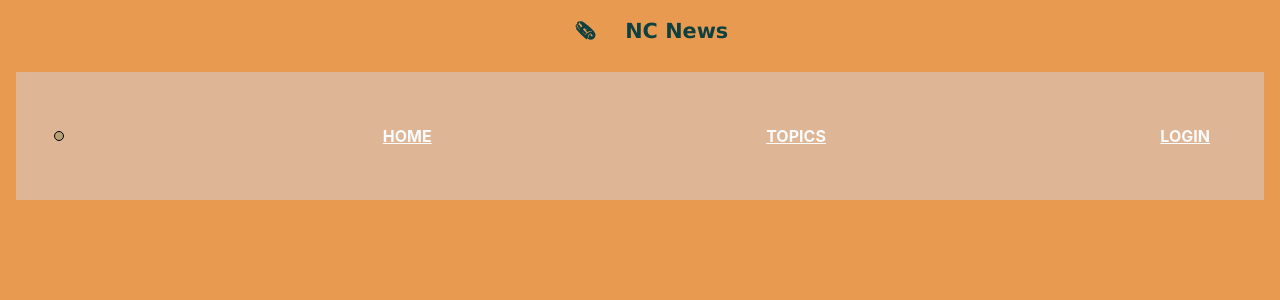
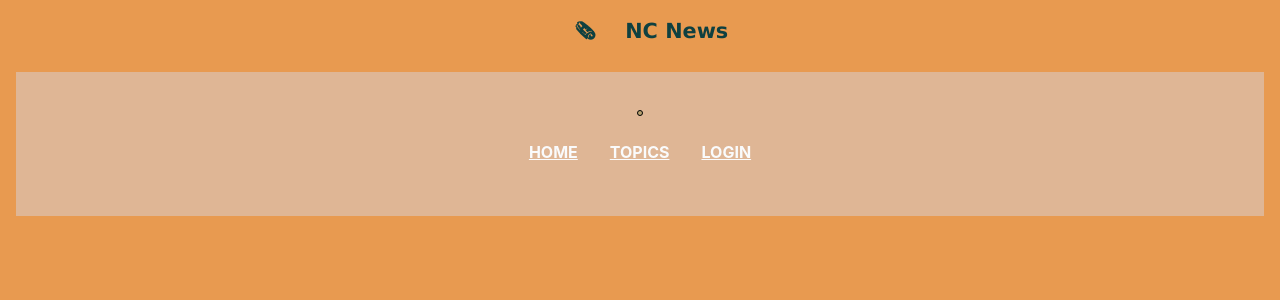
Before and after one commit to SirNesy/nc-news, a React (Create React App) app: page /topics in a window 1280 px wide. Shown: the top 300 px of the page. Built offline with nearby package versions, Linux system fonts and the light colour scheme.

Commit message:
this commit flexes nav bar

```diff
--- a/src/App.css
+++ b/src/App.css
@@ -123,7 +123,8 @@ p {
   padding: 2em;
   margin-bottom: 1em;
   display: flex;
-  justify-content: space-between;
+  flex-direction: column;
+  justify-content: space-around;
   align-items: center;
   background-color: #dfb695;
 }
@@ -131,6 +132,13 @@ p {
   color: #fafbfc;
   font-weight: 700;
   margin: 1rem;
+}
+
+.link-flex {
+  display: flex;
+  flex-direction: row;
+  flex-wrap: wrap;
+  justify-content: center;
 }
 
 #topic-link {
@@ -163,7 +171,8 @@ p {
   font-size: 1.3em;
   background-color: #b8a270;
   border-radius: 0.3em;
-  padding: 0.2em;
+  padding: 0.1em;
+  margin-bottom: 0.5em;
   text-transform: capitalize;
   font-weight: 300;
 }
--- a/src/components/Nav.js
+++ b/src/components/Nav.js
@@ -8,6 +8,7 @@ function Nav() {
   return (
     <div className="nav-bar">
       <span className="user-name"> {user.username}</span>
+      <div className="link-flex">
         <Link id="link" to={"/"}>
           HOME
         </Link>
@@ -20,6 +21,7 @@ function Nav() {
           LOGIN
         </Link>
       </div>
+    </div>
   );
 }
 
```
Lines whose indentation alone changed are shown as unchanged.
